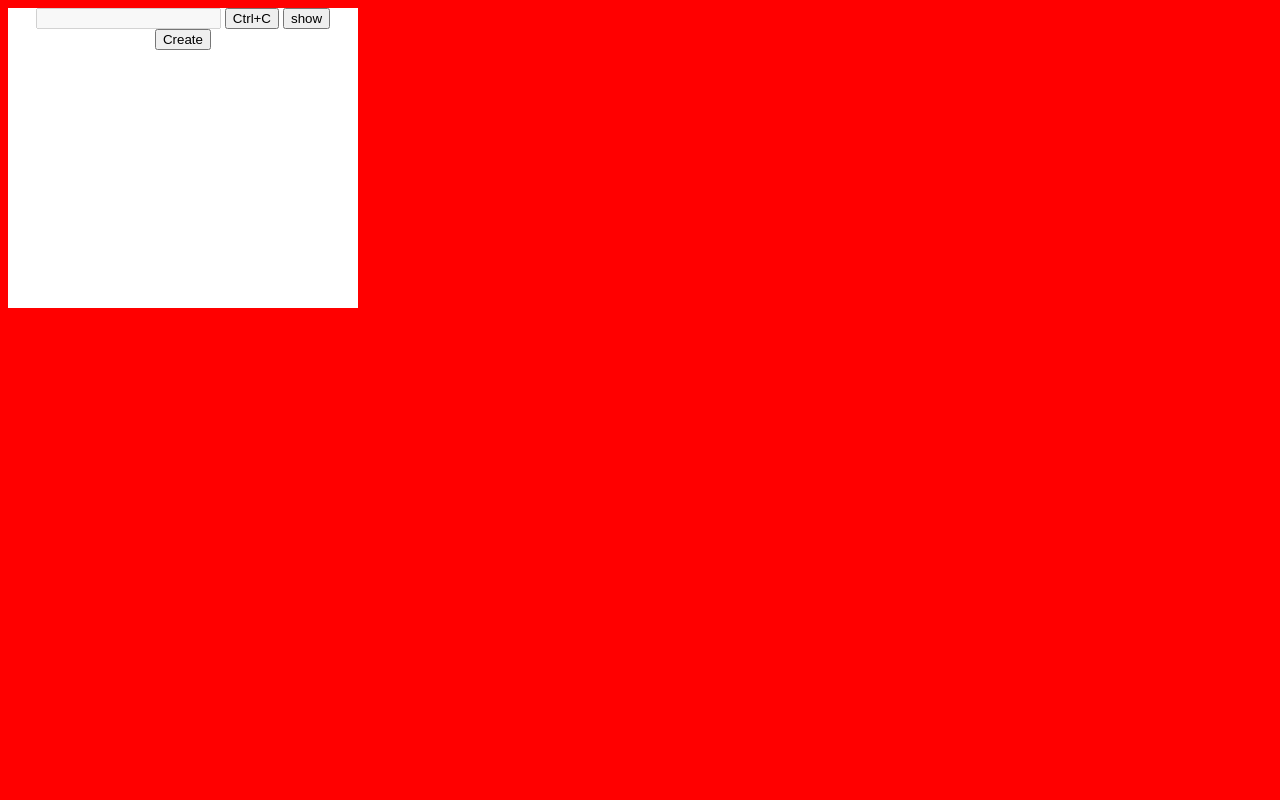
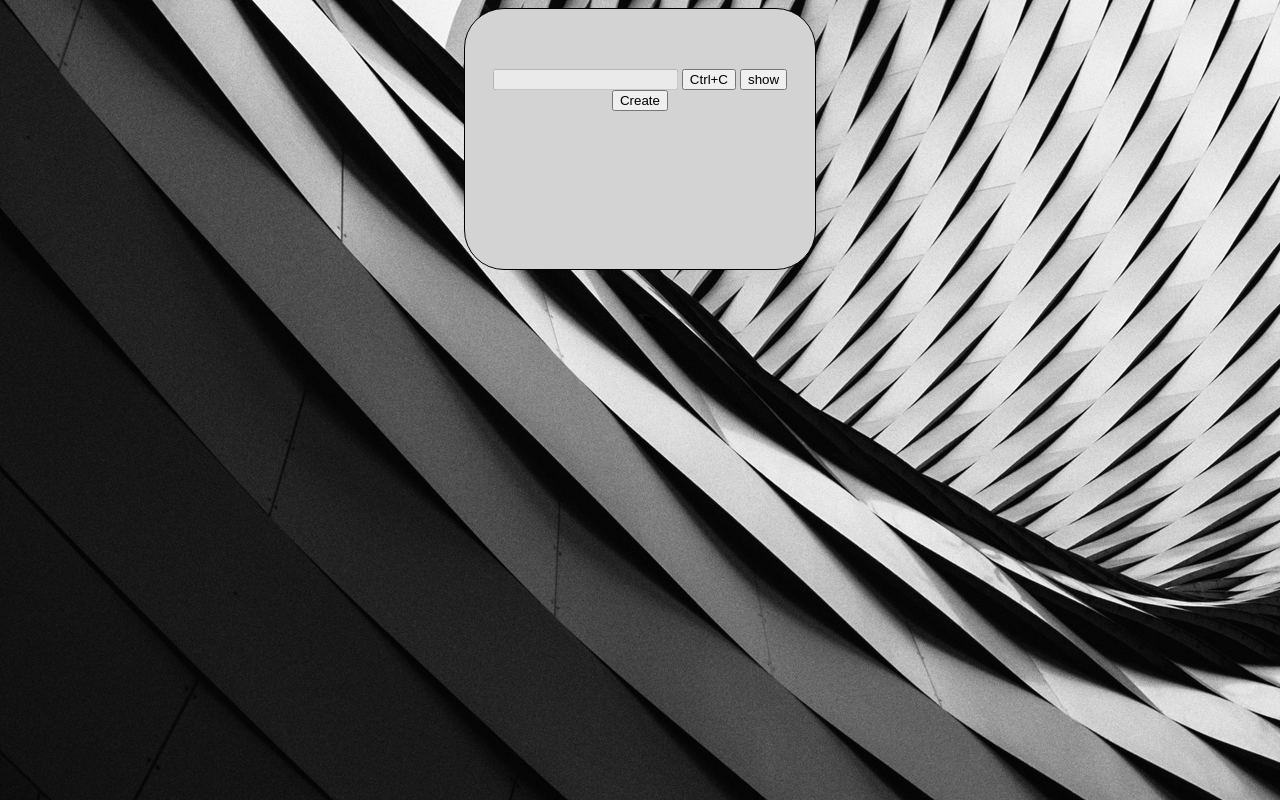
Before and after one commit to Th4t3g0/Password-generator, a plain HTML site: page index.html in a window 1280 px wide. Drawn offline with Linux system fonts and the light colour scheme.

Commit message:
Update index.html

```diff
--- a/index.html
+++ b/index.html
@@ -5,14 +5,20 @@
   <meta name="viewport" content="width=device-width, initial-scale=1">
   <title>Generate Random Password</title>
   <style>
-body{background-color:red;}
+body{
+/*   background-color:yellow; */
+    background-image:url("c1w1.png");}
 
 div{width:350px;
-        height:300px;
-        margin:0px;
-        background-color:white;
+        height:200px;
+        margin:auto;
+        padding-top:60px;
+        background-color:lightgrey;
         justify-content:center;
         text-align:center;
+        border:1px solid black;
+        border-radius:40px;
+/*     background-image:url("c1w1.png"); */
        }
 
 
```
